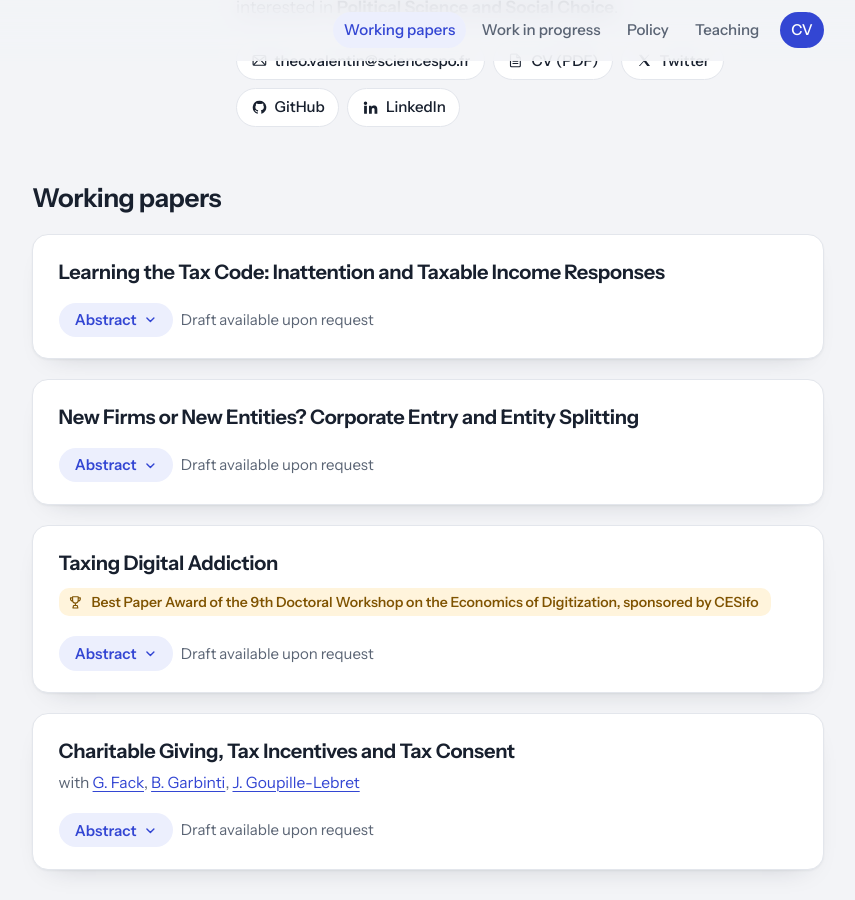
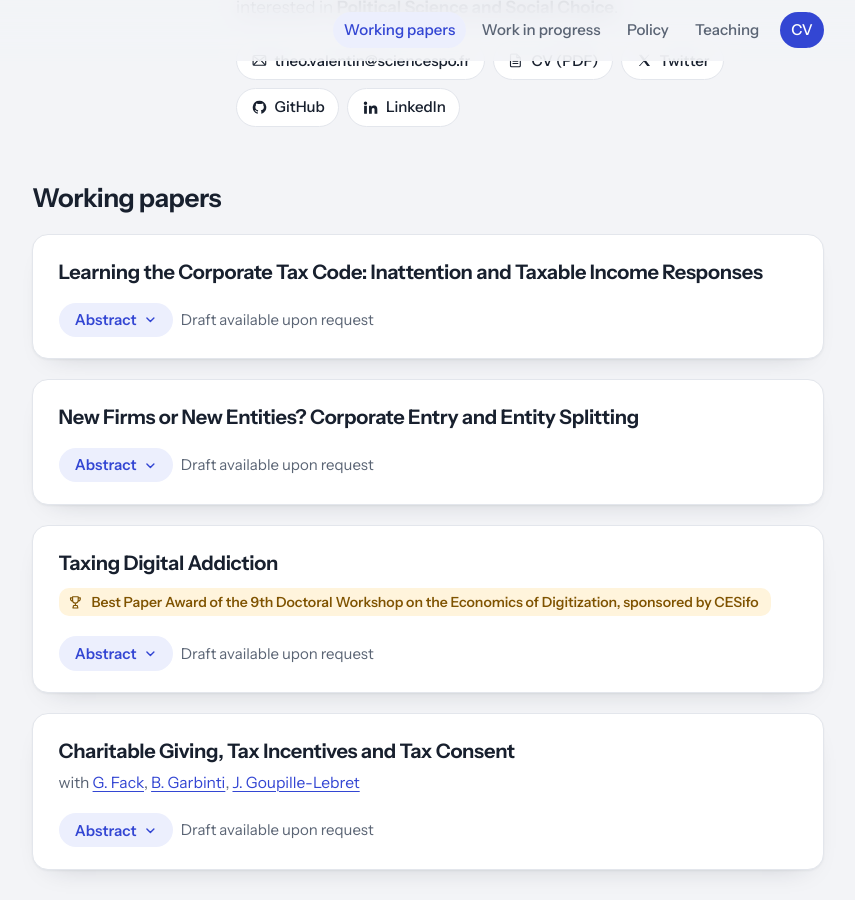
Before and after one commit to ValentinTheo/valentintheo.github.io, a Jekyll site: the page built from index.md, in a window 1280 px wide and 900 px high, scrolled down 498 px. Shown: the whole window, without its empty margins (212-1067 px from the left). Built offline with Jekyll 4.4.1, drawn with Linux system fonts in a browser that asks for light colours.

Commit message:
update names and abstract latex

```diff
--- a/_data/papers.yml
+++ b/_data/papers.yml
@@ -9,17 +9,17 @@
 #   figures        optional, shown at the bottom of the abstract panel: {src, caption}
 #   presentations  list of venues, shown at the end of the abstract ("Presented at: ...")
 
-- title: "Learning the Tax Code: Inattention and Taxable Income Responses"
+- title: "Learning the Corporate Tax Code: Inattention and Taxable Income Responses"
   coauthors: []
   pdf:
   draft_on_request: true
   abstract: >-
     This paper investigates the extent to which corporate taxpayers exhibit inattention to tax policy changes and quantifies how such inattention affects behavioral responses to reform.
     I exploit a French corporate income tax reform that replaced a flat-rate system with a progressive two-tier structure featuring a discrete threshold. I leverage a distinctive institutional feature to identify inattentive behavior: the self-reported tax liability.
-    First, I find that up to 19\% of firms display inattention to the reform, continuing to apply the pre-reform tax schedule rather than the prevailing code.
-    Second, I estimate the taxable income elasticity by exploiting excess bunching at the threshold, demonstrating that aggregate frictions, among which inattention, attenuate the estimated elasticity by 39\% in the short run.
-    Combining these estimates, I calculate that inattention imposes an average cost of \EUR{903} per firm-year, representing 2.36\% of taxable income.
-    Overall, firm inattention reduces the short-run welfare gains from the reform by 19\%.
+    First, I find that up to 19% of firms display inattention to the reform, continuing to apply the pre-reform tax schedule rather than the prevailing code.
+    Second, I estimate the taxable income elasticity by exploiting excess bunching at the threshold, demonstrating that aggregate frictions, among which inattention, attenuate the estimated elasticity by 39% in the short run.
+    Combining these estimates, I calculate that inattention imposes an average cost of 903€ per firm-year, representing 2.36% of taxable income.
+    Overall, firm inattention reduces the short-run welfare gains from the reform by 19%.
   figures:
     - src: /files/learning.gif
       caption: "Firms' reported tax amount (dotted) and true tax code (plain) before and after the reforms (2001-2002)"
```
